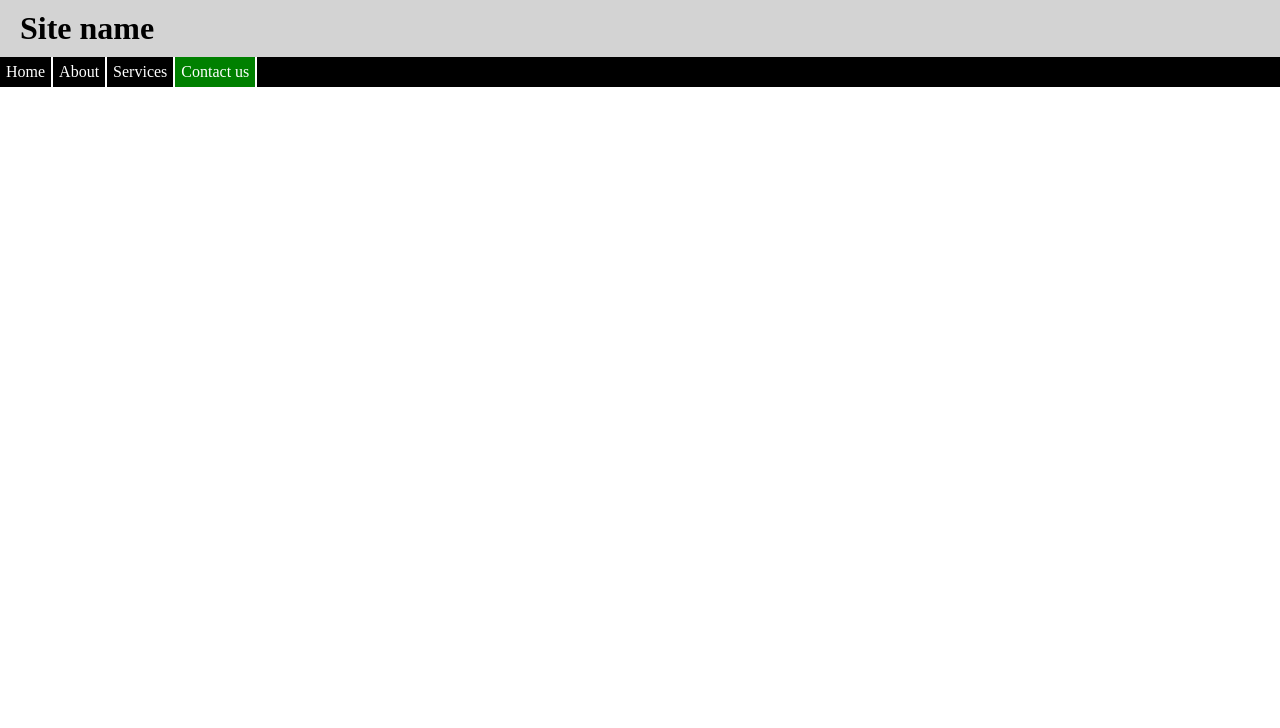
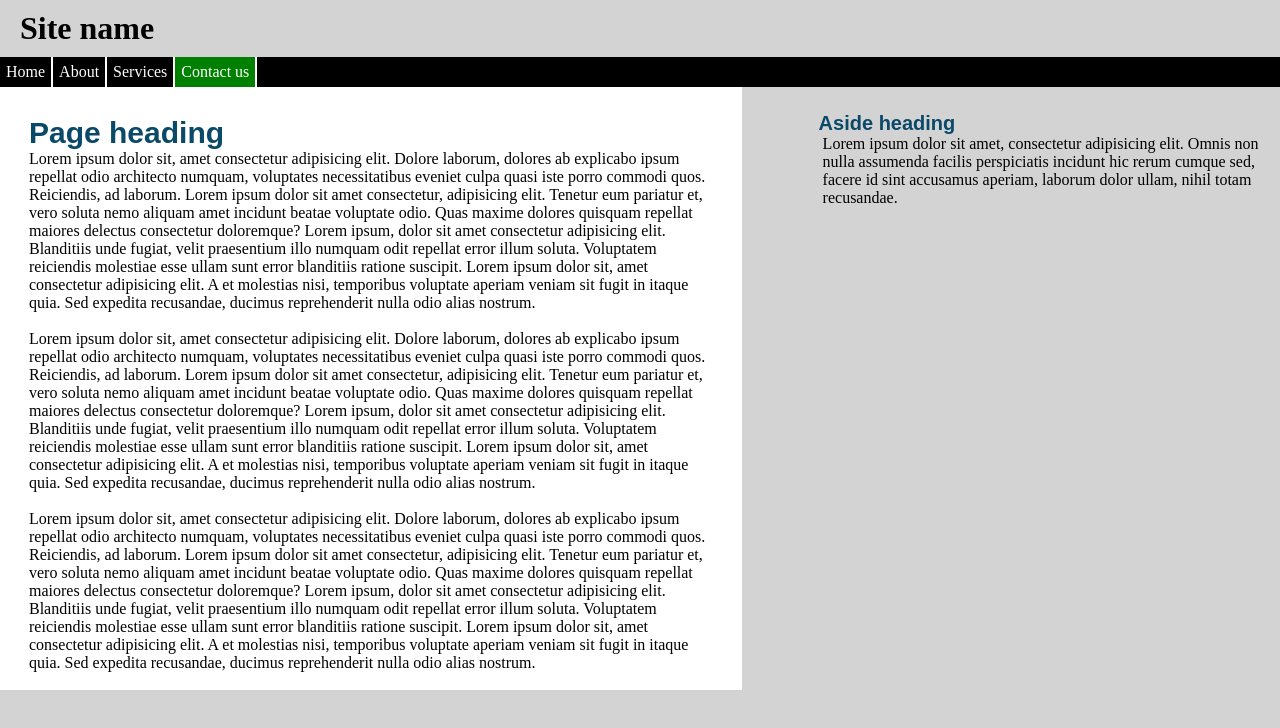
Before and after one commit to TanveerCedcoss/Template-task2, a plain HTML site: page src/Index.html in a window 1280 px wide. Drawn offline with Linux system fonts and the light colour scheme.

Commit message:
Content and sidebar section

```diff
--- a/src/Index.html
+++ b/src/Index.html
@@ -17,9 +17,31 @@
         </nav></div>
         <div class="main">
           <div class="content">
-            <div class="sidebar"></div>
+            <h3>Page heading</h3>
+            <p>Lorem ipsum dolor sit, amet consectetur adipisicing elit. Dolore laborum, dolores ab explicabo ipsum repellat odio architecto numquam, voluptates necessitatibus eveniet culpa quasi iste porro commodi quos. Reiciendis, ad laborum.
+              Lorem ipsum dolor sit amet consectetur, adipisicing elit. Tenetur eum pariatur et, vero soluta nemo aliquam amet incidunt beatae voluptate odio. Quas maxime dolores quisquam repellat maiores delectus consectetur doloremque?
+              Lorem ipsum, dolor sit amet consectetur adipisicing elit. Blanditiis unde fugiat, velit praesentium illo numquam odit repellat error illum soluta. Voluptatem reiciendis molestiae esse ullam sunt error blanditiis ratione suscipit.
+              Lorem ipsum dolor sit, amet consectetur adipisicing elit. A et molestias nisi, temporibus voluptate aperiam veniam sit fugit in itaque quia. Sed expedita recusandae, ducimus reprehenderit nulla odio alias nostrum.
+
+            </p><br>
+            <p>Lorem ipsum dolor sit, amet consectetur adipisicing elit. Dolore laborum, dolores ab explicabo ipsum repellat odio architecto numquam, voluptates necessitatibus eveniet culpa quasi iste porro commodi quos. Reiciendis, ad laborum.
+              Lorem ipsum dolor sit amet consectetur, adipisicing elit. Tenetur eum pariatur et, vero soluta nemo aliquam amet incidunt beatae voluptate odio. Quas maxime dolores quisquam repellat maiores delectus consectetur doloremque?
+              Lorem ipsum, dolor sit amet consectetur adipisicing elit. Blanditiis unde fugiat, velit praesentium illo numquam odit repellat error illum soluta. Voluptatem reiciendis molestiae esse ullam sunt error blanditiis ratione suscipit.
+              Lorem ipsum dolor sit, amet consectetur adipisicing elit. A et molestias nisi, temporibus voluptate aperiam veniam sit fugit in itaque quia. Sed expedita recusandae, ducimus reprehenderit nulla odio alias nostrum.
+
+            </p><br>
+            <p>Lorem ipsum dolor sit, amet consectetur adipisicing elit. Dolore laborum, dolores ab explicabo ipsum repellat odio architecto numquam, voluptates necessitatibus eveniet culpa quasi iste porro commodi quos. Reiciendis, ad laborum.
+              Lorem ipsum dolor sit amet consectetur, adipisicing elit. Tenetur eum pariatur et, vero soluta nemo aliquam amet incidunt beatae voluptate odio. Quas maxime dolores quisquam repellat maiores delectus consectetur doloremque?
+              Lorem ipsum, dolor sit amet consectetur adipisicing elit. Blanditiis unde fugiat, velit praesentium illo numquam odit repellat error illum soluta. Voluptatem reiciendis molestiae esse ullam sunt error blanditiis ratione suscipit.
+              Lorem ipsum dolor sit, amet consectetur adipisicing elit. A et molestias nisi, temporibus voluptate aperiam veniam sit fugit in itaque quia. Sed expedita recusandae, ducimus reprehenderit nulla odio alias nostrum.
+
+            </p><br>
           </div>
-        </div>
+            <div class="sidebar">
+              <h2>Aside heading</h2>
+              <p id="h">Lorem ipsum dolor sit amet, consectetur adipisicing elit. Omnis non nulla assumenda facilis perspiciatis incidunt hic rerum cumque sed, facere id sint accusamus aperiam, laborum dolor ullam, nihil totam recusandae.</p>
+            </div>
+    </div>
       </div>
     </div>
   </body>
--- a/src/style.css
+++ b/src/style.css
@@ -1,3 +1,6 @@
+body{
+    background-color: lightgray;
+}
 *{
     margin: 0px;
     padding: 0px;
@@ -39,3 +42,36 @@ li a{
 .active{
     background-color: green;
 }
+h3{
+    font-size: 30px;
+    color: #0b4968;
+    margin-top: 29px;
+    margin-left: 29px;
+    font-family: sans-serif;
+}
+.content{
+    float: left;
+    width: 58%;
+    background-color: white;
+}
+p{
+    margin-left: 29px;
+    margin-right: 20px;
+
+}
+h2{
+    font-size: 20px;
+    color: #0b4968;
+    font-family: sans-serif;
+    padding: 25px;
+    padding-bottom: 0px;
+
+}
+.sidebar{
+    background-color: lightgray;
+    float: right;
+    width: 38%;
+}
+#h{
+    margin: top 0px; ;
+}
```
